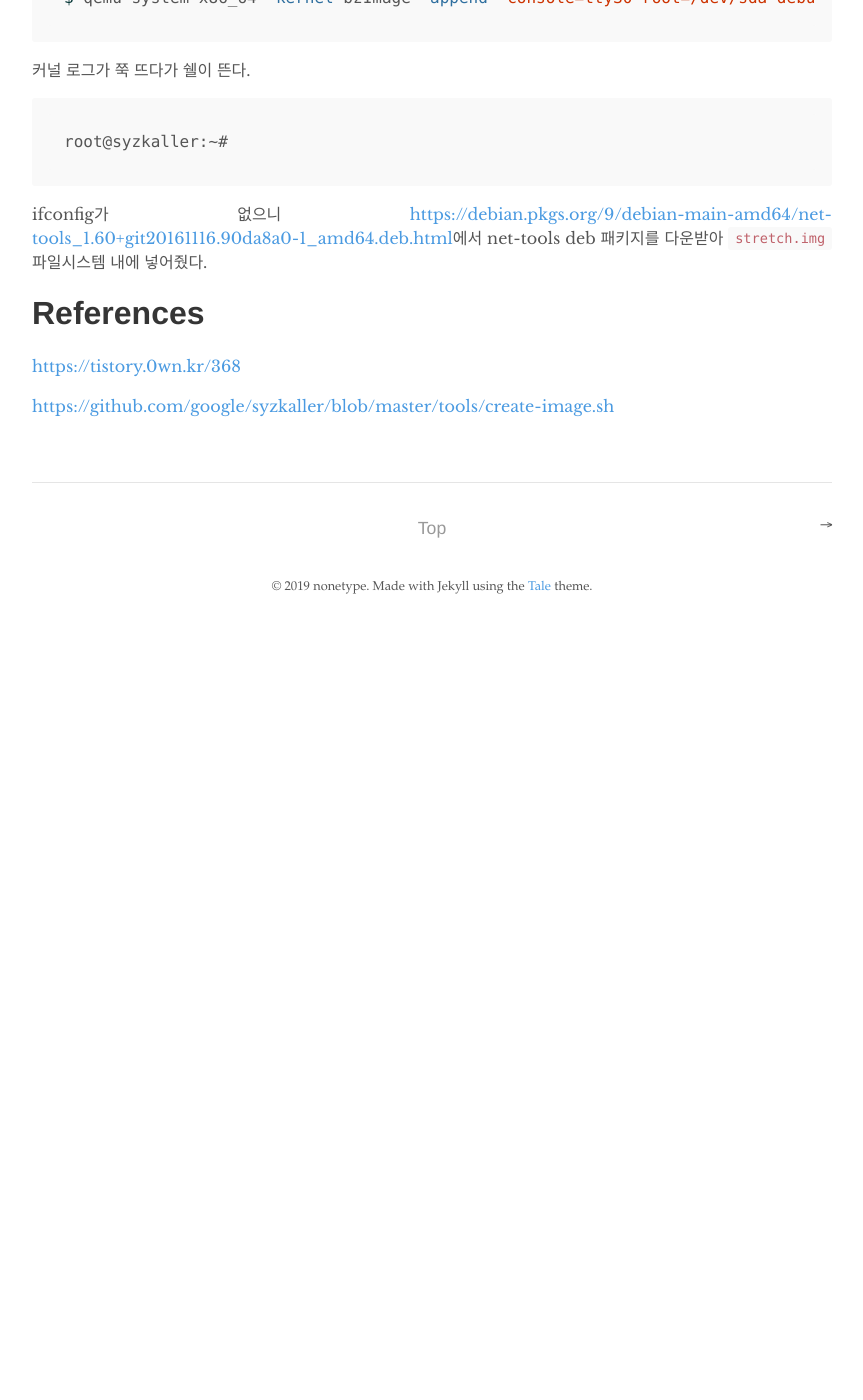
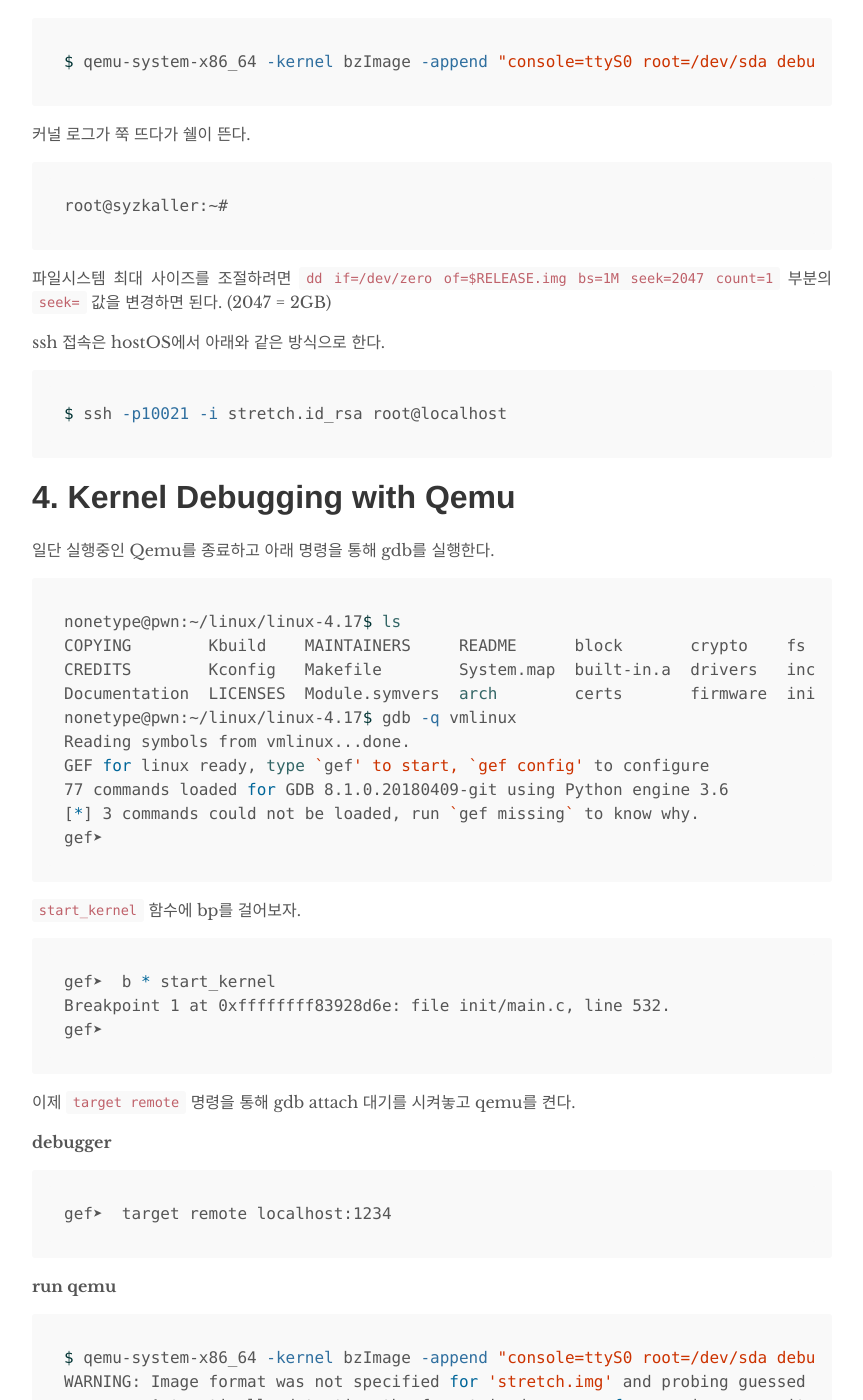
Before and after one commit to nonetype/old-blog-repo, a Jekyll site: the page built from _posts/2019-09-17-Kernel_Debug_With_Qemu.md, in a window 1280 px wide and 1400 px high, scrolled down 6097 px. Shown: the whole window, without its empty margins (208-1071 px from the left). Built offline with Jekyll 4.4.1, drawn with Linux system fonts in a browser that asks for light colours; some web fonts are replaced; before the commit the page ends 6727 px from its top, so only the background shows below that; some of the changed text lies outside the part shown.

Commit message:
Uploaded post

````diff
--- a/_posts/2019-09-17-Kernel_Debug_With_Qemu.md
+++ b/_posts/2019-09-17-Kernel_Debug_With_Qemu.md
@@ -43,6 +43,9 @@ $ make menuconfig
 `Kernel hacking > Compile-time checks and compiler options`로 이동 후 `Compile the kernel with debug info`를 체크
 
 `Kernel hacking > Memory Debugging`로 이동 후 `KASan: runtime memory debugger` 체크, `KAsan: extra checks` 체크
+
+**2019-09-17 추가**
+`Processor type and features`로 이동, `Randomize the address of the kernel image (KASLR)` 체크 해제
 
 이후 esc키를 눌러 저장하고 나온다.
 make를 시작하자.
@@ -231,9 +234,61 @@ $ qemu-system-x86_64 -kernel bzImage -append "console=ttyS0 root=/dev/sda debug"
 root@syzkaller:~#
 ```
 
-ifconfig가 없으니 <https://debian.pkgs.org/9/debian-main-amd64/net-tools_1.60+git20161116.90da8a0-1_amd64.deb.html>에서 net-tools deb 패키지를 다운받아 `stretch.img` 파일시스템 내에 넣어줬다.
+파일시스템 최대 사이즈를 조절하려면 `dd if=/dev/zero of=$RELEASE.img bs=1M seek=2047 count=1` 부분의 `seek=` 값을 변경하면 된다. (2047 = 2GB)
 
+ssh 접속은 hostOS에서 아래와 같은 방식으로 한다.
+```sh
+$ ssh -p10021 -i stretch.id_rsa root@localhost
+```
 
+# 4. Kernel Debugging with Qemu
+일단 실행중인 Qemu를 종료하고 아래 명령을 통해 gdb를 실행한다.
+```sh
+nonetype@pwn:~/linux/linux-4.17$ ls
+COPYING        Kbuild    MAINTAINERS     README      block       crypto    fs       ipc     mm               net      security  usr      vmlinux.o
+CREDITS        Kconfig   Makefile        System.map  built-in.a  drivers   include  kernel  modules.builtin  samples  sound     virt
+Documentation  LICENSES  Module.symvers  arch        certs       firmware  init     lib     modules.order    scripts  tools     vmlinux
+nonetype@pwn:~/linux/linux-4.17$ gdb -q vmlinux
+Reading symbols from vmlinux...done.
+GEF for linux ready, type `gef' to start, `gef config' to configure
+77 commands loaded for GDB 8.1.0.20180409-git using Python engine 3.6
+[*] 3 commands could not be loaded, run `gef missing` to know why.
+gef➤
+```
+
+`start_kernel` 함수에 bp를 걸어보자.
+
+```sh
+gef➤  b * start_kernel
+Breakpoint 1 at 0xffffffff83928d6e: file init/main.c, line 532.
+gef➤
+```
+
+이제 `target remote` 명령을 통해 gdb attach 대기를 시켜놓고 qemu를 켠다.
+
+**debugger**
+```sh
+gef➤  target remote localhost:1234
+```
+
+**run qemu**
+```sh
+$ qemu-system-x86_64 -kernel bzImage -append "console=ttyS0 root=/dev/sda debug" -hda stretch.img -net user,hostfwd=tcp::10021-:22 -net nic -nographic -m 2G -smp 2 -s
+WARNING: Image format was not specified for 'stretch.img' and probing guessed raw.
+         Automatically detecting the format is dangerous for raw images, write operations on block 0 will be restricted.
+         Specify the 'raw' format explicitly to remove the restrictions.
+qemu-system-x86_64: warning: TCG doesn't support requested feature: CPUID.01H:ECX.vmx [bit 5]
+qemu-system-x86_64: warning: TCG doesn't support requested feature: CPUID.01H:ECX.vmx [bit 5]
+
+(paused)
+```
+
+**debugger**
+```sh
+
+```
+
+또 kaslr이 걸려있나보다.
 
 # References
 <https://tistory.0wn.kr/368>
````
Also changed, not shown: _drafts/2019-08-28-pwnable.kr-syscall.md (added, +146 -0 lines), _posts/2019-09-18-VMware-portforwarding.md (added, +48 -0 lines), assets/vne_ida.PNG (added), assets/vne_nat.PNG (added), assets/vne_nat_setting.PNG (added), assets/vne_nat_setting_add.PNG (added), assets/vne_nat_setting_add_comp.PNG (added).
